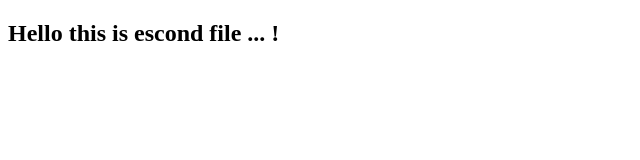
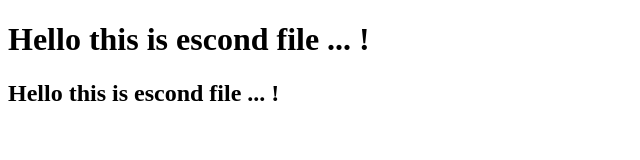
Before and after one commit to Khalid111a/Khalid111a.github.io, a plain HTML site: page index.html in a window 1280 px wide. Shown: the whole page, without its empty margins (0-640 px from the left). Drawn offline with Linux system fonts and the light colour scheme.

Commit message:
Update index.html
add h1

```diff
--- a/index.html
+++ b/index.html
@@ -16,6 +16,7 @@
         <!--[if lt IE 7]>
             <p class="browsehappy">You are using an <strong>outdated</strong> browser. Please <a href="#">upgrade your browser</a> to improve your experience.</p>
         <![endif]-->
+        <h1> Hello this is escond file ... ! </h1>
         <h2> Hello this is escond file ... ! </h2>
 
         <script src="" async defer></script>
```
